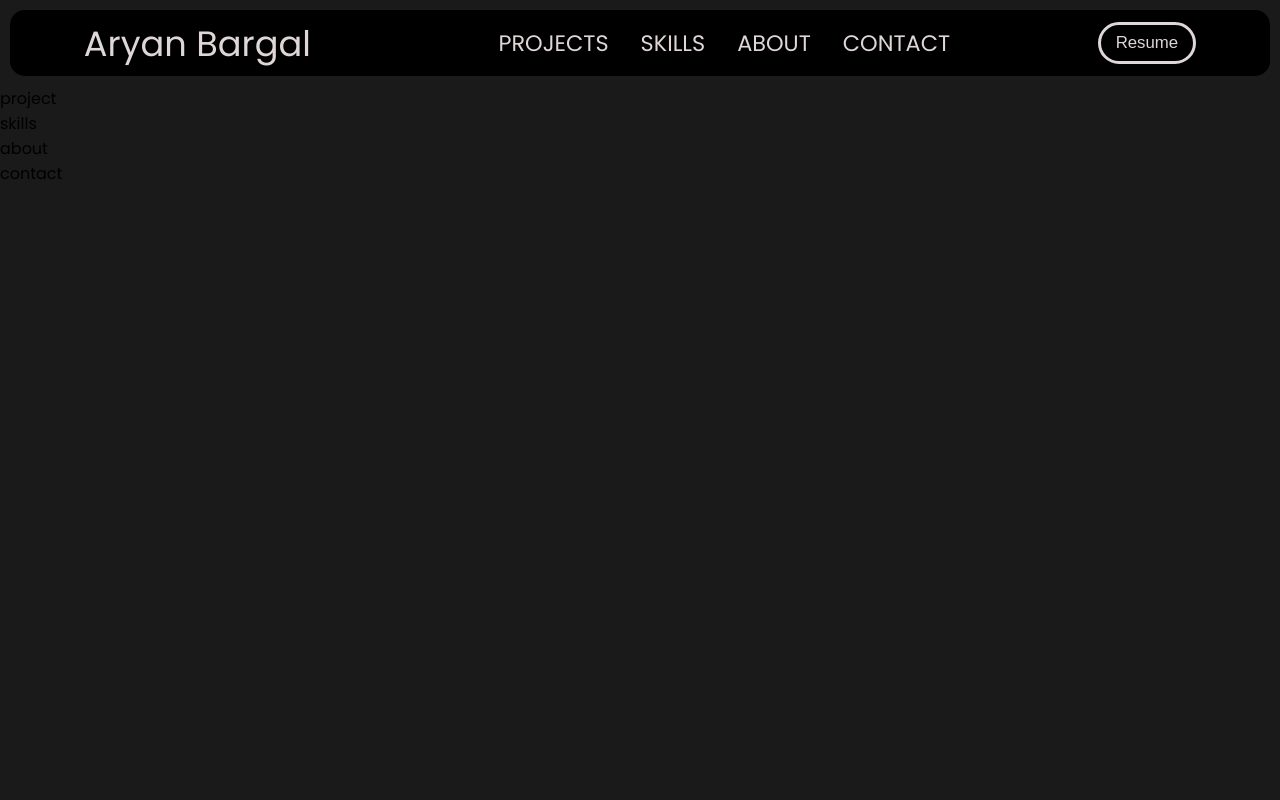
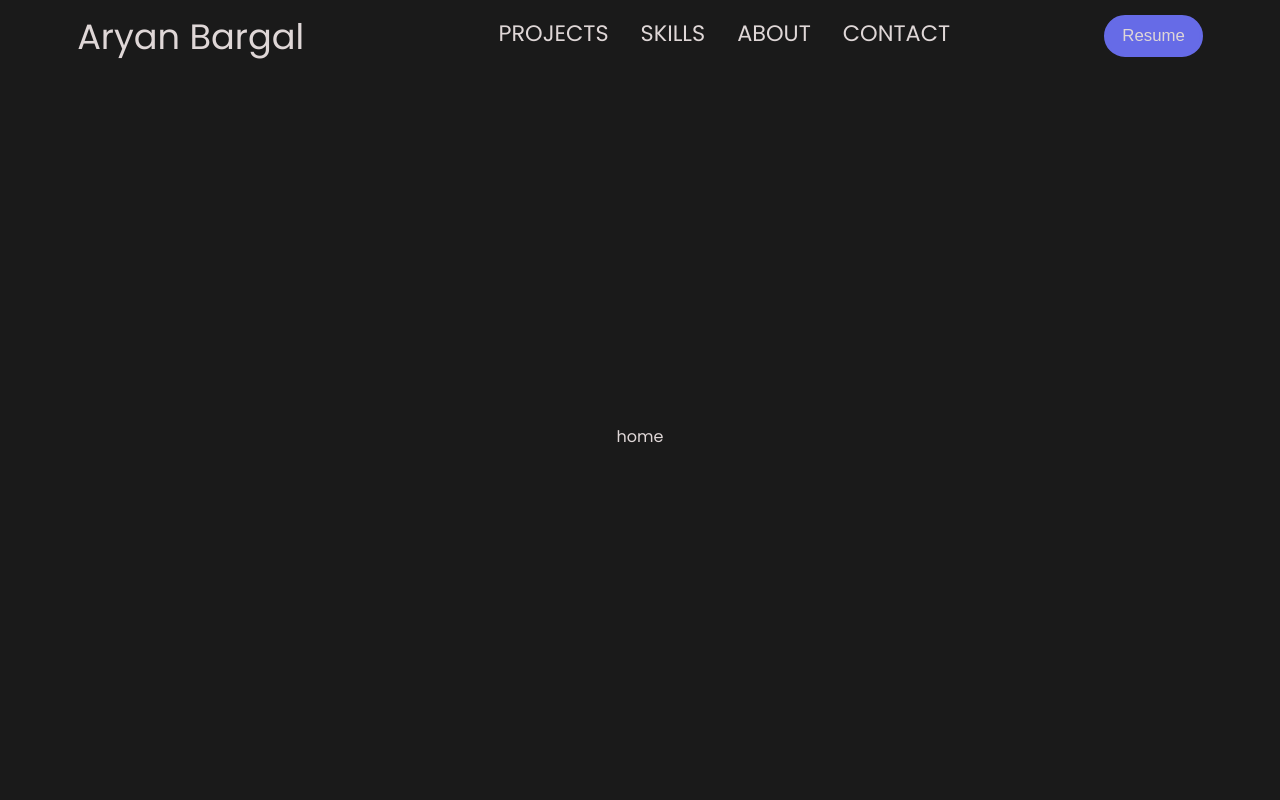
Before and after one commit to Aryan0220/Portfolio_Website, a React (Create React App) app in the folder ui/: page / in a window 1280 px wide. Shown: the top 800 px of the page. Built offline with nearby package versions, Linux system fonts and the light colour scheme.

Commit message:
Add Section

```diff
--- a/ui/public/style.css
+++ b/ui/public/style.css
@@ -1,19 +1,22 @@
 body{
     margin: 0%;
-    background-color: #1A1A1A;
+    background-color: #1a1a1a;
+    /* background: rgb(2,0,36);
+    background: radial-gradient(circle, rgba(2,0,36,1) 19%, rgba(9,9,121,1) 76%, rgba(0,212,255,1) 100%); */
+
     font-family: "Poppins", sans-serif;
 }
 nav{
     display: flex;
     flex-direction: row;
-    background-color: black;
+    height: 9vh;
+    background-color: transparent;
     justify-content: space-around;
-    margin: 10px 10px 10px 10px;
     border-radius: 15px;
 }
 .logo{
     align-self: center;
-    color: rgb(223, 215, 215);
+    color: #dfd7d7;
     font-size: 2.2rem;
 }
 ul{
@@ -26,31 +29,41 @@ ul{
 }
 a{
     font-size: 1.4rem;
-    color: rgb(223, 215, 215);
+    color: #dfd7d7;
     text-decoration: none;
 }
 a:hover{
-    color: rgb(249, 247, 133);
+    color: #666be7;
     text-decoration-line: underline;
     text-underline-offset: 0.5rem;
-    text-decoration-color: rgb(249, 247, 133);
-    text-shadow: 0px 0px 20px lightgrey;
+    text-decoration-color: #dfd7d7;
+
 }
 .resume{
-    color: rgb(223, 215, 215);
+    color: #dfd7d7;
     font-size: 1.05rem;
-    background-color: transparent;
+    background-color: #666be7;
     align-self: center;
     height: fit-content;
     padding: 8px 15px;
     width: fit-content;
     border-radius: 25px;
-    border: 3px solid rgb(223, 215, 215);
+    border: 3px solid #666be7;
 }
 .resume:hover{
-    color: rgb(249, 247, 133);
+    color: #dfd7d7;
     font-size: 1.05rem;
-    text-shadow: 0px 0px 10px white;
-    border-color: rgb(249, 247, 133);
+    background-color: transparent;
+    border-color: #dfd7d7;
     cursor: pointer;
 }
+
+#home,#project, #skill, #contact, #about{
+    color: #dfd7d7;
+    height: 91vh;
+    margin: 0%;
+    display: flex;
+    flex-direction: row;
+    justify-content: center;
+    align-items: center;
+}
--- /dev/null
+++ b/ui/src/components/About.jsx
@@ -0,0 +1,7 @@
+import React from "react";
+
+const About = () => {
+  return <section id="about">About</section>;
+};
+
+export default About;
--- a/ui/src/components/App.jsx
+++ b/ui/src/components/App.jsx
@@ -1,14 +1,20 @@
 import React from "react";
 import Navbar from "./Navbar";
+import Home from "./Home";
+import Contact from "./Contact";
+import About from "./About";
+import Project from "./Project";
+import Skill from "./Skill";
 
 const App = () => {
   return (
     <div>
       <Navbar />
-      <section id="project">project</section>
-      <section id="skills">skills</section>
-      <section id="about">about</section>
-      <section id="contact">contact</section>
+      <Home />
+      <Project />
+      <Skill />
+      <About />
+      <Contact />
     </div>
   );
 };
--- /dev/null
+++ b/ui/src/components/Contact.jsx
@@ -0,0 +1,7 @@
+import React from "react";
+
+const Contact = () => {
+  return <section id="contact">Contact</section>;
+};
+
+export default Contact;
--- /dev/null
+++ b/ui/src/components/Home.jsx
@@ -0,0 +1,7 @@
+import react from "react";
+
+const Home = () => {
+  return <div id="home">home</div>;
+};
+
+export default Home;
--- a/ui/src/components/Navbar.jsx
+++ b/ui/src/components/Navbar.jsx
@@ -2,6 +2,7 @@ import React from "react";
 
 const Navbar = () => {
   return (
+    <div className="nav-bar">
       <nav>
         <div className="logo">Aryan Bargal</div>
         <ul className="nav-links">
@@ -9,7 +10,7 @@ const Navbar = () => {
             <a href="#project">PROJECTS</a>
           </li>
           <li>
-          <a href="#skills">SKILLS</a>
+            <a href="#skill">SKILLS</a>
           </li>
           <li>
             <a href="#about">ABOUT</a>
@@ -22,6 +23,7 @@ const Navbar = () => {
           Resume
         </button>
       </nav>
+    </div>
   );
 };
 
--- /dev/null
+++ b/ui/src/components/Project.jsx
@@ -0,0 +1,7 @@
+import React from "react";
+
+const Project = () => {
+  return <section id="project">Project</section>;
+};
+
+export default Project;
--- /dev/null
+++ b/ui/src/components/Skill.jsx
@@ -0,0 +1,7 @@
+import React from "react";
+
+const Skill = () => {
+  return <section id="skill">Skill</section>;
+};
+
+export default Skill;
```
Also changed, not shown: 1 other file (tests, documents, lock files or other folders). Lines whose indentation alone changed are shown as unchanged.
